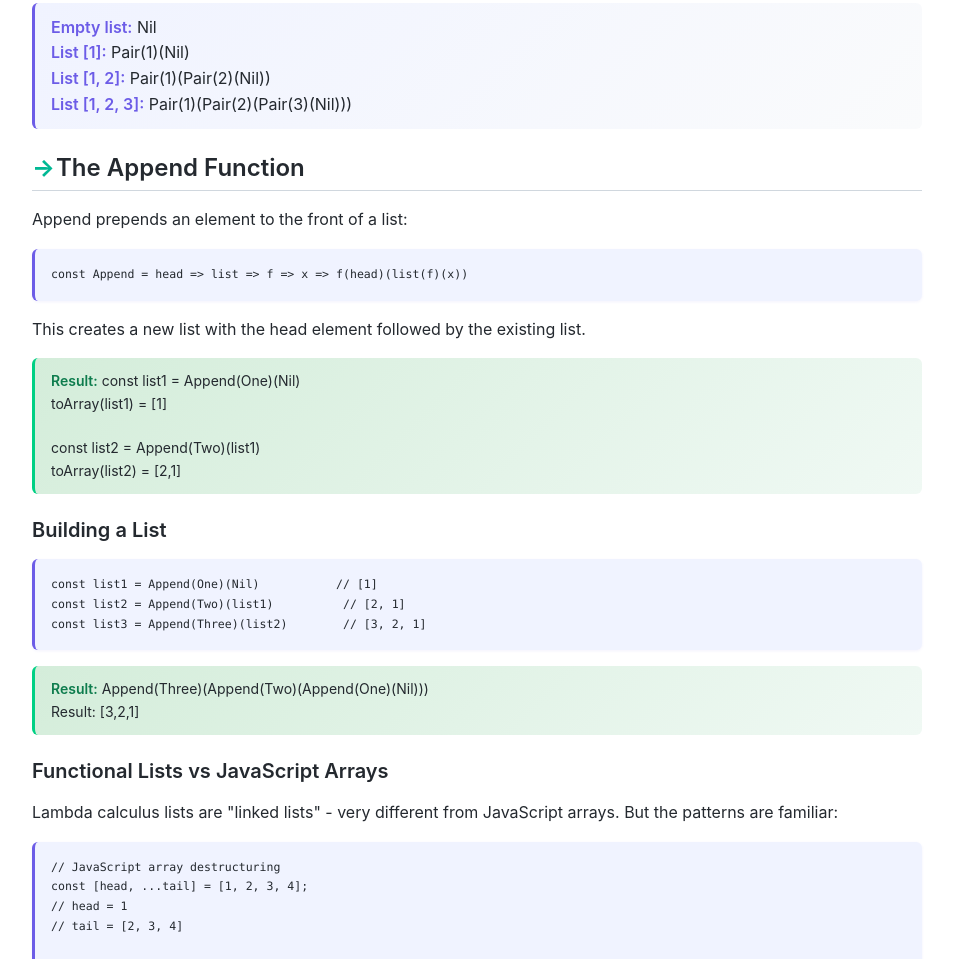
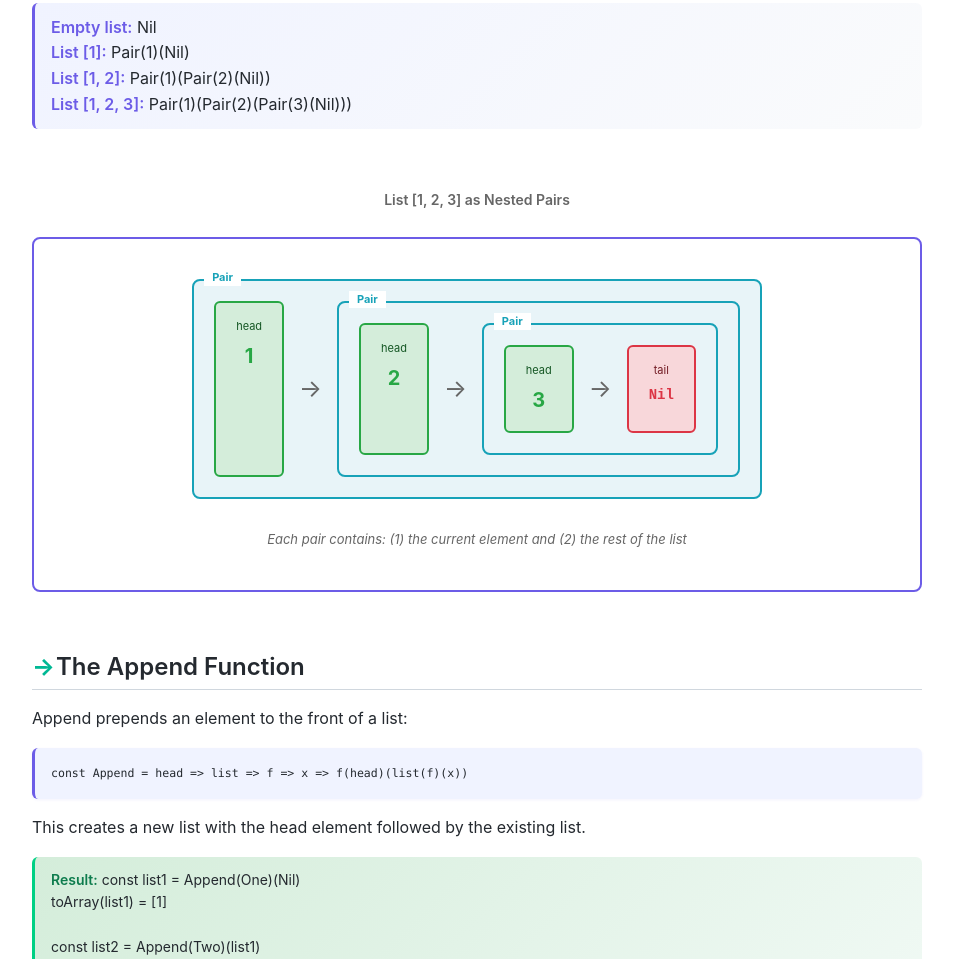
Before and after one commit to mawaha/lambda, a website: page docs/chapters/05-data-structures.html in a window 1280 px wide. Shown: the part 1608-2567 px from the top of the page, without its empty margins (163-1116 px from the left). Drawn offline with Linux system fonts and the light colour scheme.

Commit message:
feat: add list visualization to Chapter 5

```diff
--- a/docs/chapters/05-data-structures.html
+++ b/docs/chapters/05-data-structures.html
@@ -81,6 +81,62 @@ const [quotient, remainder] = divMod(17, 5);</code></pre>
 		<strong>List [1]:</strong> Pair(1)(Nil)<br>
 		<strong>List [1, 2]:</strong> Pair(1)(Pair(2)(Nil))<br>
 		<strong>List [1, 2, 3]:</strong> Pair(1)(Pair(2)(Pair(3)(Nil)))
+	</div>
+
+	<div style="padding: 30px 0; margin: 30px 0;">
+		<div style="text-align: center; margin-bottom: 25px; font-size: 14px; color: #666; font-weight: 600;">
+			List [1, 2, 3] as Nested Pairs
+		</div>
+		<div style="max-width: 900px; margin: 0 auto; background: white; padding: 40px; border-radius: 8px; border: 2px solid #6c5ce7;">
+			<div style="display: flex; align-items: center; justify-content: center; gap: 20px; flex-wrap: wrap;">
+				<!-- First Pair -->
+				<div style="background: #e8f4f8; padding: 20px; border-radius: 8px; border: 2px solid #17a2b8; position: relative;">
+					<div style="position: absolute; top: -12px; left: 10px; background: white; padding: 0 8px; font-size: 11px; color: #17a2b8; font-weight: bold;">
+						Pair
+					</div>
+					<div style="display: flex; gap: 15px;">
+						<div style="background: #d4edda; padding: 15px 20px; border-radius: 6px; border: 2px solid #28a745; text-align: center;">
+							<div style="font-size: 11px; color: #155724; margin-bottom: 5px;">head</div>
+							<div style="font-size: 20px; font-weight: bold; color: #28a745;">1</div>
+						</div>
+						<div style="font-size: 24px; align-self: center; color: #666;">→</div>
+						<!-- Second Pair -->
+						<div style="background: #e8f4f8; padding: 20px; border-radius: 8px; border: 2px solid #17a2b8; position: relative;">
+							<div style="position: absolute; top: -12px; left: 10px; background: white; padding: 0 8px; font-size: 11px; color: #17a2b8; font-weight: bold;">
+								Pair
+							</div>
+							<div style="display: flex; gap: 15px;">
+								<div style="background: #d4edda; padding: 15px 20px; border-radius: 6px; border: 2px solid #28a745; text-align: center;">
+									<div style="font-size: 11px; color: #155724; margin-bottom: 5px;">head</div>
+									<div style="font-size: 20px; font-weight: bold; color: #28a745;">2</div>
+								</div>
+								<div style="font-size: 24px; align-self: center; color: #666;">→</div>
+								<!-- Third Pair -->
+								<div style="background: #e8f4f8; padding: 20px; border-radius: 8px; border: 2px solid #17a2b8; position: relative;">
+									<div style="position: absolute; top: -12px; left: 10px; background: white; padding: 0 8px; font-size: 11px; color: #17a2b8; font-weight: bold;">
+										Pair
+									</div>
+									<div style="display: flex; gap: 15px;">
+										<div style="background: #d4edda; padding: 15px 20px; border-radius: 6px; border: 2px solid #28a745; text-align: center;">
+											<div style="font-size: 11px; color: #155724; margin-bottom: 5px;">head</div>
+											<div style="font-size: 20px; font-weight: bold; color: #28a745;">3</div>
+										</div>
+										<div style="font-size: 24px; align-self: center; color: #666;">→</div>
+										<div style="background: #f8d7da; padding: 15px 20px; border-radius: 6px; border: 2px solid #dc3545; text-align: center;">
+											<div style="font-size: 11px; color: #721c24; margin-bottom: 5px;">tail</div>
+											<div style="font-size: 14px; font-weight: bold; color: #dc3545; font-family: 'Courier New', monospace;">Nil</div>
+										</div>
+									</div>
+								</div>
+							</div>
+						</div>
+					</div>
+				</div>
+			</div>
+			<div style="text-align: center; margin-top: 30px; font-size: 13px; color: #666; font-style: italic;">
+				Each pair contains: (1) the current element and (2) the rest of the list
+			</div>
+		</div>
 	</div>
 
 	<h2>The Append Function</h2>
```
